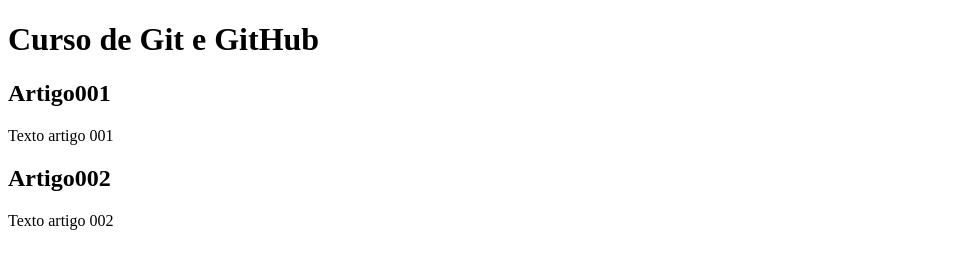
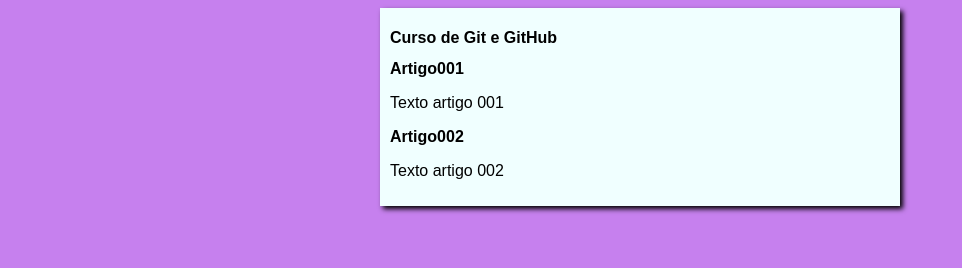
Before and after one commit to VitorAndrade18/projeto-site, a plain HTML site: page index.html in a window 1280 px wide. Shown: the whole page, without its empty margins (0-962 px from the left). Drawn offline with Linux system fonts and the light colour scheme.

Commit message:
iniciei o design

```diff
--- /dev/null
+++ b/estilos/style.css
@@ -0,0 +1,16 @@
+*{
+    font-family: Arial, Helvetica, sans-serif;
+    font-size: 16px;
+}
+
+body{
+    background-color: #c680ee;
+}
+
+main{
+    background-color: azure;
+    width: 500px;
+    margin: auto;
+    padding: 10px;
+    box-shadow: 3px 3px 5px black;
+}
--- a/index.html
+++ b/index.html
@@ -4,6 +4,7 @@
     <meta charset="UTF-8">
     <meta name="viewport" content="width=device-width, initial-scale=1.0">
     <title>GitHub-Curso</title>
+    <link rel="stylesheet" href="estilos/style.css">
 </head>
 <body>
     <main>
```
